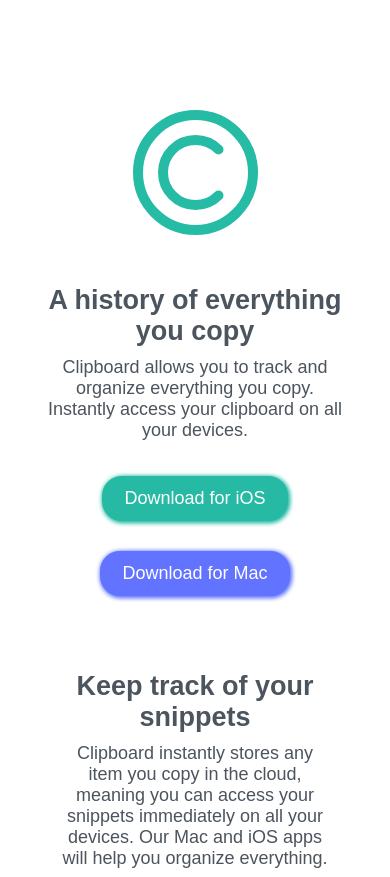
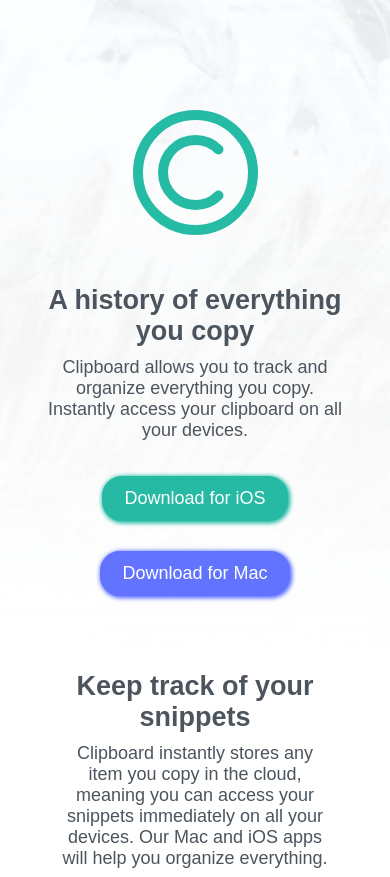
Before and after one commit to Treyor-Ola/Clipboard-landing-page, a plain HTML site: page index.html in a window 390 px wide. Shown: the top 877 px of the page. Drawn offline with Linux system fonts and the light colour scheme; files whose address does not match are found by name; a web font is replaced by a local one.

Commit message:
Update style.css

```diff
--- a/css/style.css
+++ b/css/style.css
@@ -58,7 +58,7 @@ p{
     flex-direction: column;
     justify-content: center;
     align-items: center;
-    background: url('./bg-header-desktop.png');
+    background: url('../bg-header-desktop.png');
     background-size: cover ;
     background-position: center/cover;
 }
@@ -192,7 +192,7 @@ footer p{
 /*Mobile Devices*/
 @media (max-width: 760px){
     .header{
-        background: url('./bg-header-mobile.png');
+        background: url('../bg-header-mobile.png');
         background-size: cover;
         padding: 60px 10px;
     }
```
